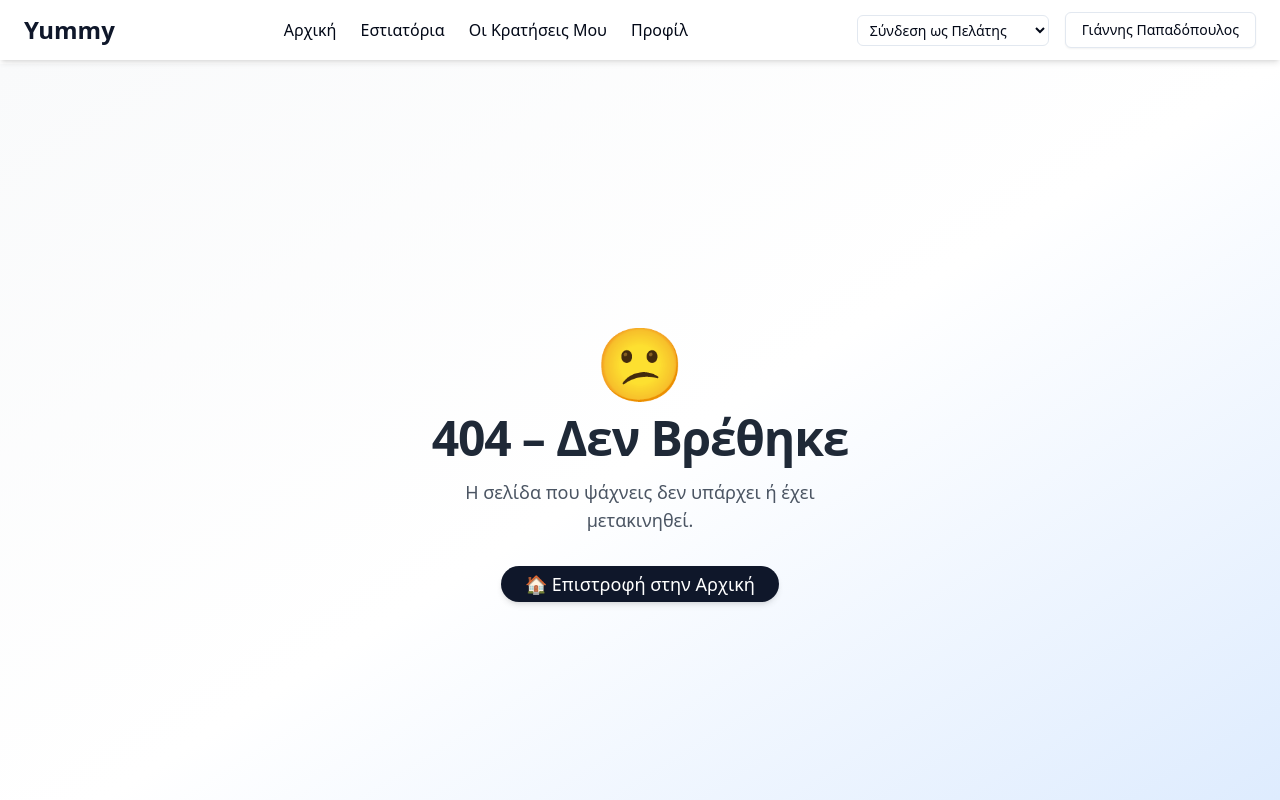
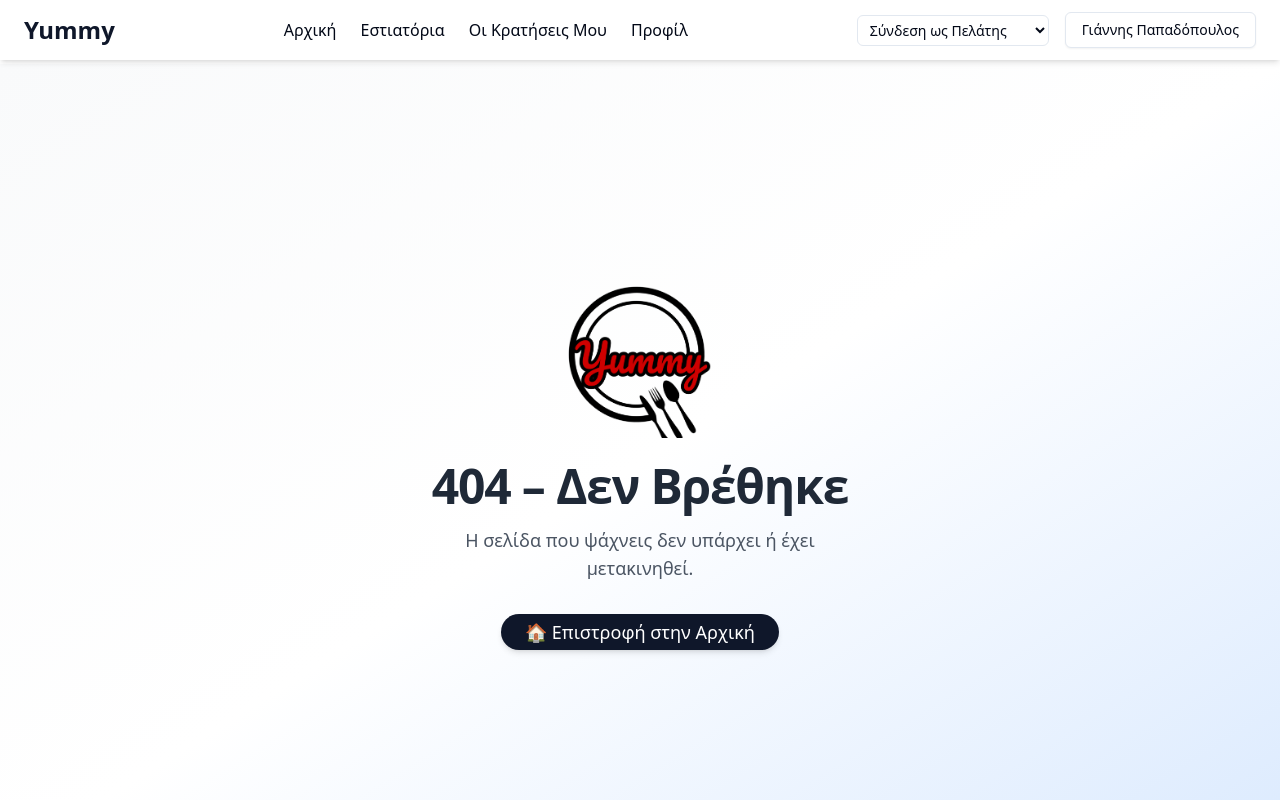
Before and after one commit to Konstantinos-Pechlivanidis/yummy-app-dev2, a React (Create React App) app: page /confirmation in a window 1280 px wide. Shown: the top 800 px of the page. Built offline with nearby package versions, Linux system fonts and the light colour scheme.

Commit message:
Edited the Not Found Page

```diff
--- a/src/pages/NotFound.js
+++ b/src/pages/NotFound.js
@@ -5,8 +5,12 @@ const NotFound = () => {
   return (
     <div className="flex flex-col items-center justify-center min-h-screen bg-gradient-to-br from-gray-50 via-white to-blue-100 px-6 text-center">
 
-      {/* Icon */}
-      <div className="text-6xl sm:text-7xl mb-4">😕</div>
+      {/* Logo */}
+      <img
+        src="/images/YummyLogo-Big.png"
+        alt="Yummy Logo"
+        className="w-40 h-auto mb-6"
+      />
 
       {/* Heading */}
       <h1 className="text-4xl sm:text-5xl font-extrabold text-gray-800 tracking-tight">
```
